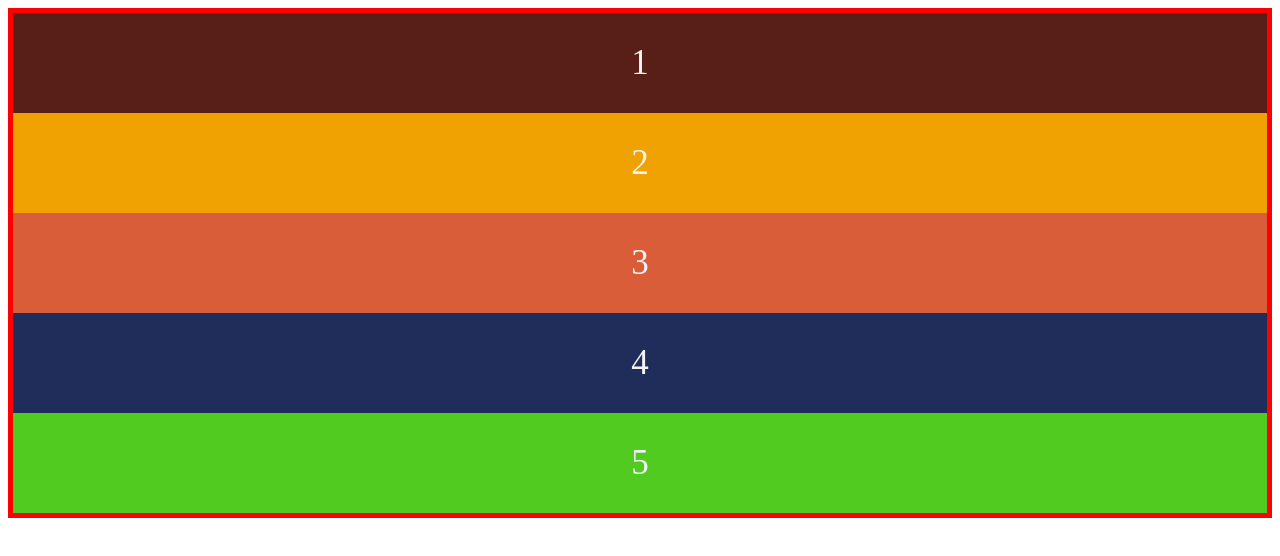
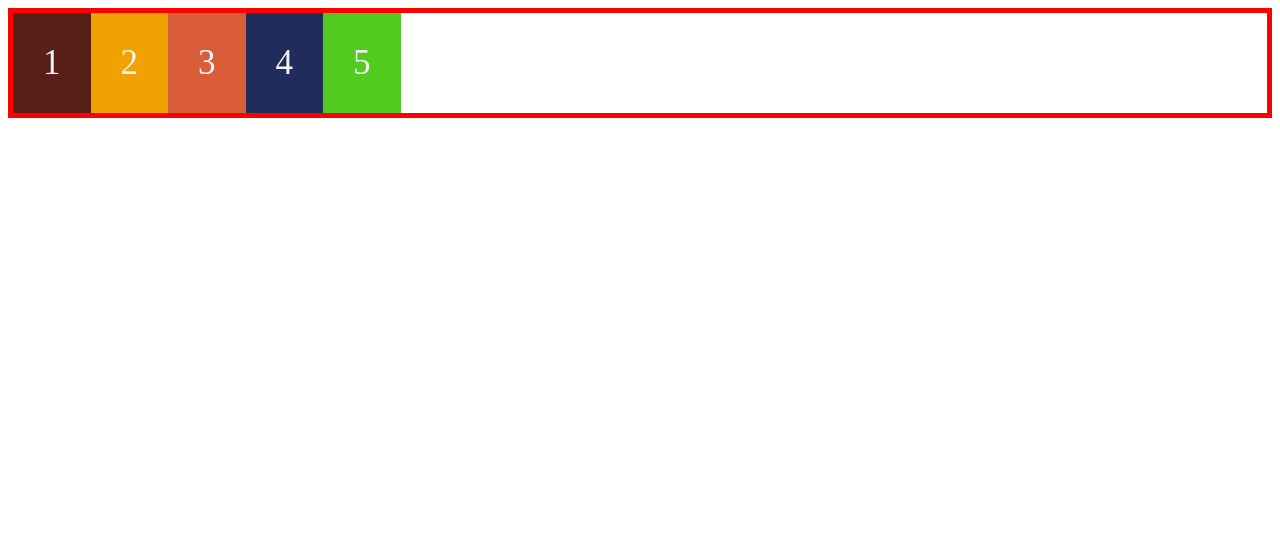
Before and after one commit to sun-n-y/cssFlexbox, a plain HTML site: page index.html in a window 1280 px wide. Drawn offline with Linux system fonts and the light colour scheme.

Commit message:
add flex and inline flex

```diff
--- a/index.html
+++ b/index.html
@@ -6,7 +6,12 @@
     <meta name="viewport" content="width=device-width, initial-scale=1.0" />
     <title>CSS Flexbox</title>
     <link rel="stylesheet" href="./styles.css" />
-    <style></style>
+    <style>
+      .container {
+        display: flex;
+        /* display: inline-flex; */
+      }
+    </style>
   </head>
   <body>
     <!-- parent = flex-container -->
```
